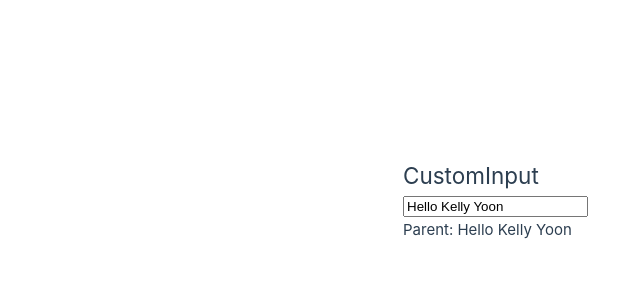
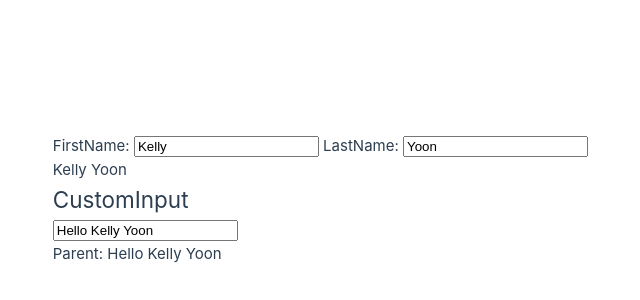
Before and after one commit to JeongAhYoon/vue_practice, a Vue app: page / in a window 1280 px wide. Shown: the part 80-380 px from the top of the page, without its empty margins (52-692 px from the left). Built offline with nearby package versions, Linux system fonts and the light colour scheme.

Commit message:
v-model with computed property

```diff
--- a/src/App.vue
+++ b/src/App.vue
@@ -1,8 +1,10 @@
 <template>
   <div>
+    <UserName v-model:firstName="firstName" v-model:lastName="lastName"/>
+    <div> {{firstName}} {{lastName}}</div>
     <!-- <CustomInput :searchText="searchText" @updateText="$event => searchText = $event"/> -->
       <!-- <CustomInput :modelValue="searchText" @update:modelValue="newValue => searchText = newValue"/>  -->
-      <CustomInput v-model="searchText"/>
+      <CustomInput v-model:title="searchText"/>
     <div>Parent: {{searchText}} </div>
     <!-- <counter-component v-if="showCounter" ref="counterRef"></counter-component>
     <div
@@ -48,6 +50,9 @@ import SinglePost from './components/SinglePost.vue';
 import PropsValidation from './components/PropsValidation.vue';
 import PostComponent from './components/PostComponent.vue';
 import CustomInput from './components/CustomInput.vue';
+import UserName from './components/UserName.vue';
+const firstName = ref("Kelly");
+const lastName = ref("Yoon");
 const showCounter = ref(true);
 const counterRef = ref(null);
 const postDetails = {
--- a/src/components/CustomInput.vue
+++ b/src/components/CustomInput.vue
@@ -1,27 +1,45 @@
 <template>
     <div><h2>CustomInput</h2></div>
-    <!-- <div>
-        <input type="text" :value="searchText" @input = "$event => $emit( 'updateText', $event.target.value)"/>
-    </div> -->
     <div>
-        <input type="text" :value="modelValue" @input = "$event => $emit( 'update:modelValue', $event.target.value)"/>
+        <input type="text" v-model="value" />
+    </div>
+    <div>
+        <!-- <input type="text" :value="title" @input = "$event => $emit( 'update:title', $event.target.value)"/>
+    </div>
+    <div>
+        <input type="text" :value="title" @input = "$event => $emit( 'update:title', $event.target.value)"/> -->
     </div>
 </template>
 
 <script setup>
+import { computed } from 'vue';
+
 // const props = defineProps({
-//     searchText: {
-//         type: String,
-//         required: true
+//     // searchText: {
+//     //     type: String,
+//     //     required: true
+//     // }
+//         modelValue: {
+//         type: String
 //     }
 // });
-
+const value = computed({
+    get() {
+        return props.title;
+    },
+    set(newValue) {
+        emit('update:title', newValue);
+    }
+})
 const props = defineProps({
-    modelValue: {
+    title: {
         type: String,
         required: true
     }
+    // modelValue: {
+    //     type: String
+    // }
 });
 
-const emit = defineEmits(['update:modelValue']);
+const emit = defineEmits(['update:title', 'update:modelValue']);
 </script>
--- /dev/null
+++ b/src/components/UserName.vue
@@ -0,0 +1,20 @@
+<template>
+  <div>FirstName:
+    <input type="text" placeholder="firstName" :value="firstName" @input="$event = $emit('update:firstName',$event.target.value)"/>
+     LastName: <input type="text" placeholder="lastName" :value="lastName" @input="$event = $emit('update:lastName',$event.target.value)"/>
+  </div>
+</template>
+
+<script setup>
+
+const props = defineProps({
+    firstName:{
+        type: String
+    },
+    lastName:{
+        type: String
+    }
+});
+
+const emit = defineEmits(['update:firstName','update:lastName']);
+</script>
```
